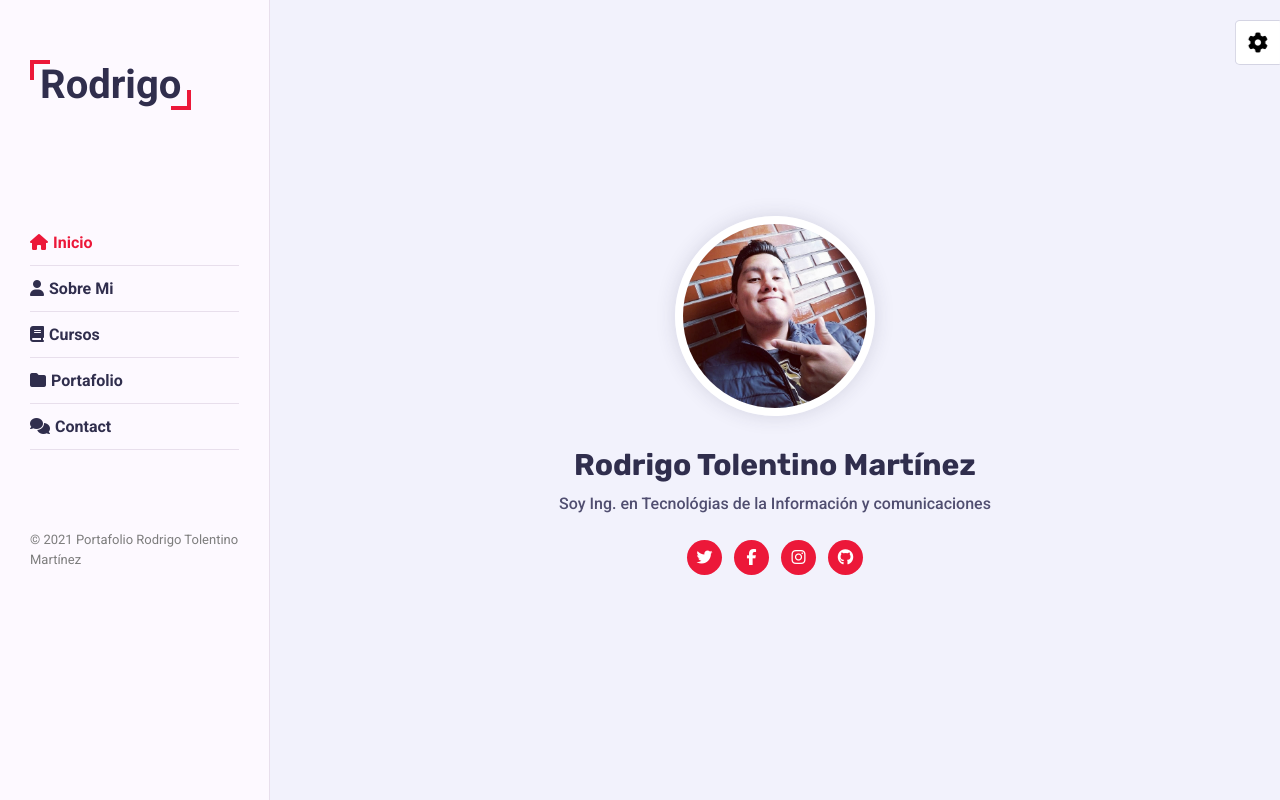
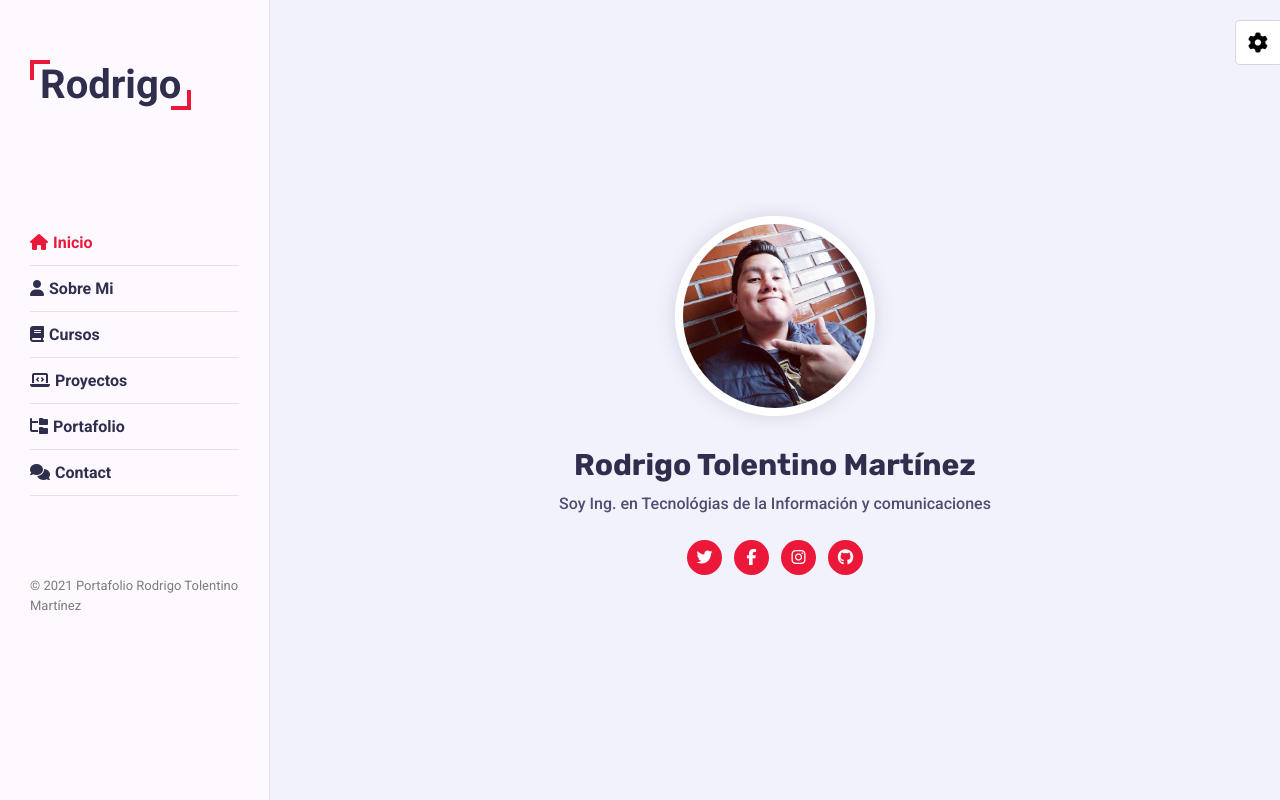
Before and after one commit to Roderick1325/Rodrigo_portafolio, a plain HTML site: page index.html in a window 1280 px wide. Drawn offline with Linux system fonts and the light colour scheme.

Commit message:
Update index.html

```diff
--- a/index.html
+++ b/index.html
@@ -47,8 +47,8 @@
           <li><a href="#home" class="active"><i class="fa fa-home"></i>Inicio</a></li>
           <li><a href="#about"><i class="fa fa-user"></i>Sobre mi</a></li>
           <li><a href="#service"><i class="fas fa-book"></i>Cursos</a></li>
-          <li><a href="#blog"><i class="fas fa-folder"></i>Portafolio</a></li>
-          <!-- <li><a href="#blog"><i class="fa fa-envelope"></i>Blog</a></li> -->
+          <li><a href="#portafolio"><i class="fas fa-laptop-code"></i>Proyectos</a></li>
+          <li><a href="#blog"><i class="fas fa-folder-tree"></i>Portafolio</a></li>
           <li><a href="#contact"><i class="fa fa-comments"></i>Contact</a></li>
         </ul>
         <!-- Copyright -->
@@ -359,15 +359,15 @@
         <div class="container">
           <div class="row">
             <div class="section-title padd-15">
-              <h2>Portafolio</h2>
+              <h2>Previsualización de Proyectos</h2>
             </div>
           </div>
           <div class="row">
             <div class="portafolio-filter padd-15">
               <button type="button" class="active" data-filter="all">All</button>
-              <button type="button" data-filter="web-desing">Web Design</button>
-              <button type="button" data-filter="proyects">Proyects</button>
-              <button type="button" data-filter="ui-design">UI Design</button>
+              <button type="button" data-filter="web-desing">Desarrollo Web</button>
+              <button type="button" data-filter="proyects">Proyectos</button>
+              <button type="button" data-filter="ui-design">Apps</button>
             </div>
           </div>
           <div class="row">
```
